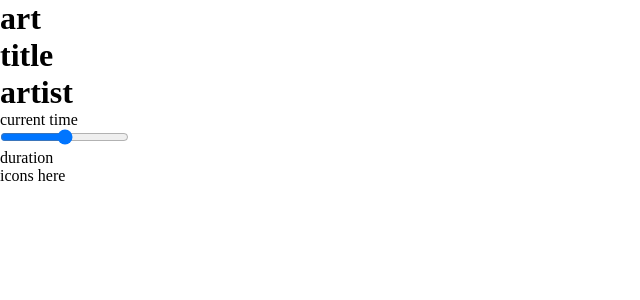
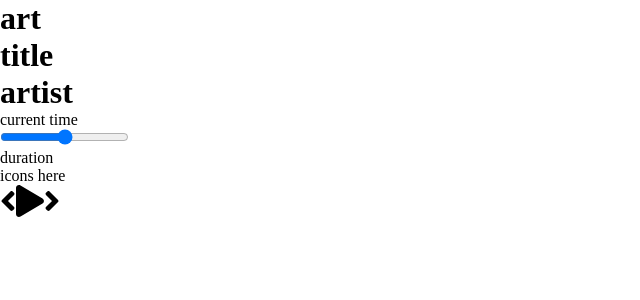
Before and after one commit to judeclark19/turntable, a React (Create React App) app: page / in a window 1280 px wide. Shown: the top 300 px of the page, without its empty margins (0-640 px from the left). Built offline with nearby package versions, Linux system fonts and the light colour scheme.

Commit message:
play and skip icons

```diff
--- a/src/components/Player.jsx
+++ b/src/components/Player.jsx
@@ -1,4 +1,11 @@
 import React from "react";
+import { FontAwesomeIcon } from "@fortawesome/react-fontawesome";
+import {
+  faPlay,
+  faPause,
+  faAngleLeft,
+  faAngleRight,
+} from "@fortawesome/free-solid-svg-icons";
 
 function Player() {
   return (
@@ -9,6 +16,9 @@ function Player() {
         <p>duration</p>
       </div>
       <div className="play-control">icons here</div>
+      <FontAwesomeIcon className="skip-left" icon={faAngleLeft} size="2x" />
+      <FontAwesomeIcon className="play" icon={faPlay} size="2x" />
+      <FontAwesomeIcon className="skip-right" icon={faAngleRight} size="2x" />
     </div>
   );
 }
```
